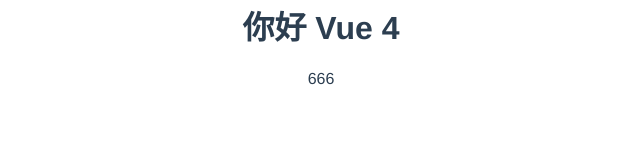
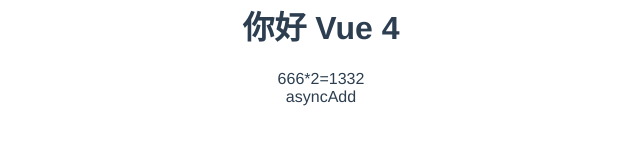
Before and after one commit to lovefeng2015/geek-admin, a Vue app: page /#/ in a window 1280 px wide. Shown: the part 213-356 px from the top of the page, without its empty margins (319-959 px from the left). Built offline with nearby package versions, Linux system fonts and the light colour scheme.

Commit message:
add router

```diff
--- a/src/components/Count.vue
+++ b/src/components/Count.vue
@@ -1,17 +1,31 @@
 
 <template>
 <div @click="add">
-    {{count}}
+    {{count}}*2={{double}}
 </div>
+<div @click="asyncAdd">asyncAdd</div>
 </template>
 
 <script setup>
-import { computed } from 'vue'
+// import { computed } from 'vue'
+// import {useStore} from 'vuex'
+// let store = useStore()
+// let count = computed(()=>store.state.count)
+
+// function add(){
+//     store.commit('add')
+// }
+ import { computed } from 'vue'
+//import {useStore} from '../store/gvuex'
 import {useStore} from 'vuex'
-let store = useStore()
-let count = computed(()=>store.state.count)
-
+let store =useStore()
+let count = computed(()=>store.state.count);
+let double = computed(()=>store.getters.double)
 function add(){
     store.commit('add')
 }
+function asyncAdd() {
+    store.dispatch('asyncAdd');
+}
+
 </script>
--- a/src/store/index.js
+++ b/src/store/index.js
@@ -1,16 +1,23 @@
-
  import { createStore } from 'vuex'
-
+//import { createStore} from './gvuex'
 const store = createStore({
-  state () {
+    state() {
         return {
             count: 666
         }
     },
+    getters: {
+        double(state) {
+            return state.count * 2
+        }
+    },
     mutations: {
-    add (state) {
+        add(state) {
             state.count++
         }
+    },
+    actions:{ asyncAdd({commit}){
+        setTimeout(()=>{ commit('add') },1000) }
      }
 })
 export default store
```
Also changed, not shown: src/router/grouter/index.js (added, +36 -0 lines), src/store/gvuex.js (+20 -3 lines). Lines whose indentation alone changed are shown as unchanged.
